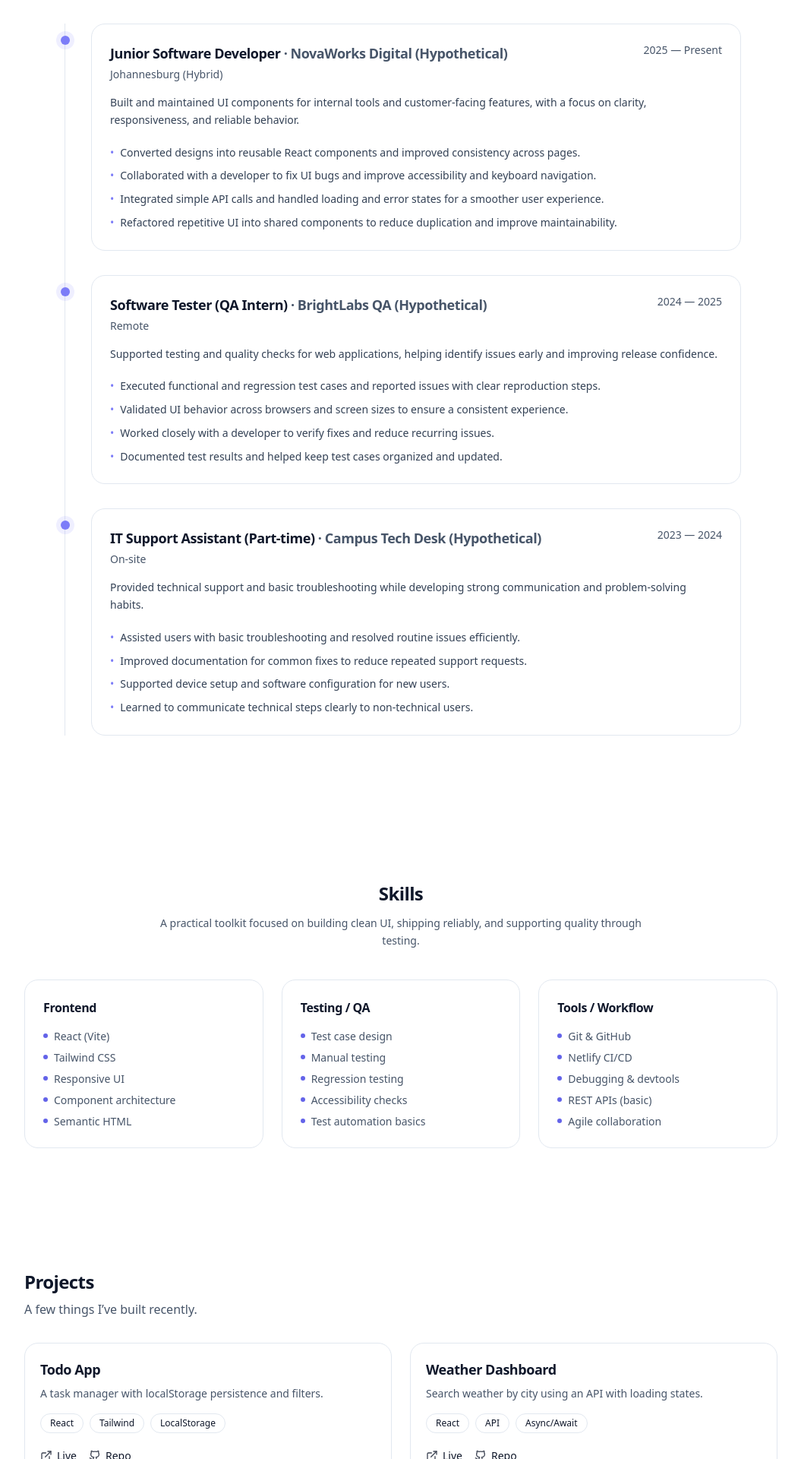
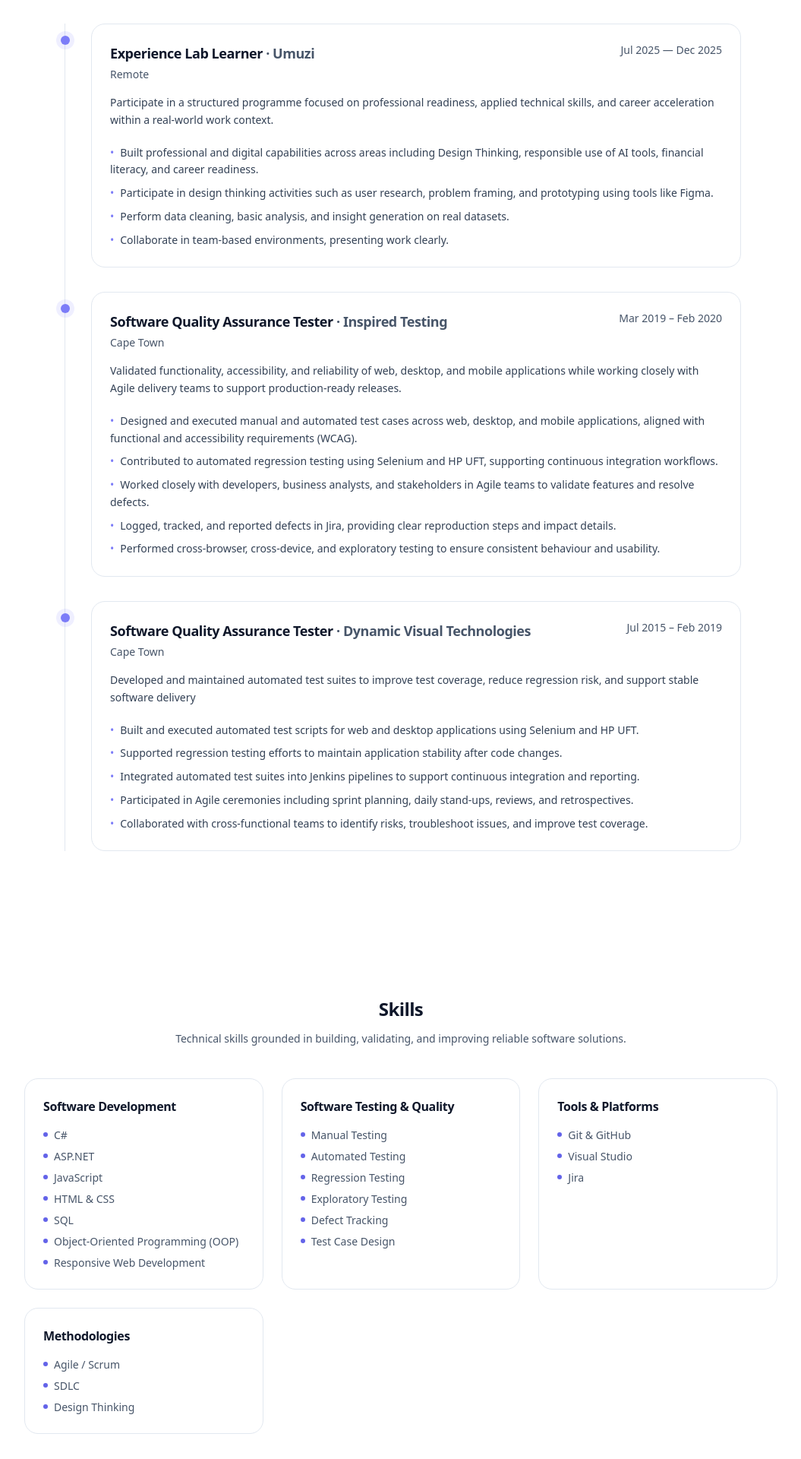
Before and after one commit to Tiego3/portfolio-react, a React (Vite) app: page / in a window 1280 px wide. Shown: the part 780-2700 px from the top of the page at 76% size, without its empty margins (112-1167 px from the left). Built offline with nearby package versions, Linux system fonts and the light colour scheme.

Commit message:
Added personal details.

```diff
--- a/index.html
+++ b/index.html
@@ -4,7 +4,7 @@
     <meta charset="UTF-8" />
     <link rel="icon" type="image/svg+xml" href="/vite.svg" />
     <meta name="viewport" content="width=device-width, initial-scale=1.0" />
-    <title>portfolio</title>
+    <title>Tiego Mathobela</title>
   </head>
   <body>
     <div id="root"></div>
--- a/src/components/About.jsx
+++ b/src/components/About.jsx
@@ -4,14 +4,16 @@ export default function About() {
       <div className="mx-auto max-w-3xl text-center">
         <h2 className="text-2xl font-bold md:text-3xl">About</h2>
         <p className="mt-3 text-sm muted">
-          Clear communication. Solid fundamentals. Consistent progress.
+          Clear communication. Solid fundamentals. Consistent progress. Problem-solving
         </p>
+      </div>
 
-        <p className="mt-8 text-slate-700 dark:text-slate-300 leading-relaxed text-base md:text-lg">
-          I’m a junior software developer focused on building clean, responsive
-          interfaces with a strong emphasis on structure, usability, and
-          maintainable code. I enjoy taking a problem, breaking it down, and
-          shipping a simple solution that feels polished.
+      {/* Body text: left aligned + justified */}
+      <div className="mx-auto mt-8 max-w-3xl text-justify">
+        <p className="mt-5 text-slate-700 dark:text-slate-300 leading-relaxed">
+          I’m a software developer with a Diploma in IT (Software Development) and hands-on experience in quality assurance.
+          I’ve worked with C#, ASP.NET, SQL, HTML, CSS, and JavaScript, and I bring a strong testing mindset from my background in manual and automated testing.
+          That experience shaped how I approach development: clear logic, clean code, and attention to real user behaviour. I’m comfortable collaborating in Agile teams, learning new tools quickly, and taking feedback seriously. My focus is growing as a developer while building a foundation in data science.
         </p>
 
         <p className="mt-5 text-slate-700 dark:text-slate-300 leading-relaxed">
@@ -19,25 +21,6 @@ export default function About() {
           to real projects, learn from experienced teammates, and grow through
           feedback, reviews, and hands-on delivery.
         </p>
-
-        {/* Keep these minimal for now — we’ll formalize in the Skills section */}
-        <div className="mt-8 flex flex-wrap justify-center gap-2">
-          {[
-            "React",
-            "JavaScript",
-            "Responsive UI",
-            "Component-based design",
-            "Git workflow",
-            "Testing basics",
-          ].map((tag) => (
-            <span
-              key={tag}
-              className="rounded-full border border-slate-200 px-3 py-1 text-xs text-slate-700 dark:border-slate-700 dark:text-slate-200"
-            >
-              {tag}
-            </span>
-          ))}
-        </div>
       </div>
     </section>
   );
--- a/src/components/Contact.jsx
+++ b/src/components/Contact.jsx
@@ -1,9 +1,9 @@
 import { useState } from "react";
 
 export default function Contact() {
-  const email = "yourname@email.com"; // <-- change this
-  const github = "https://github.com/yourusername"; // <-- change this
-  const linkedin = "https://www.linkedin.com/in/yourusername/"; // <-- change this
+  const email = "tiegomathobela@email.com";
+  const github = "https://github.com/Tiego3";
+  const linkedin = "https://www.linkedin.com/in/tiego-m/";
 
   const [copied, setCopied] = useState(false);
 
@@ -18,10 +18,12 @@ export default function Contact() {
   };
 
   return (
+
     <section id="contact" className="mx-auto max-w-5xl px-4 py-16">
+      <div className="text-center">
         <h2 className="text-2xl font-bold">Contact</h2>
 
-      <p className="mt-2 max-w-2xl text-slate-600 dark:text-slate-400">
+        <p className="mt-2 max-w-2x2 text-slate-600 dark:text-slate-400 text-center">
           If you’d like to chat about a role, a project, or collaboration, feel
           free to reach out. I’m open to junior / entry-level opportunities.
         </p>
@@ -123,6 +125,7 @@ export default function Contact() {
             </form>
           </div>
         </div>
+      </div>
     </section>
   );
 }
--- a/src/components/Experience.jsx
+++ b/src/components/Experience.jsx
@@ -1,44 +1,46 @@
 const experience = [
   {
-    title: "Junior Software Developer",
-    company: "NovaWorks Digital (Hypothetical)",
-    location: "Johannesburg (Hybrid)",
-    dates: "2025 — Present",
+    title: "Experience Lab Learner",
+    company: "Umuzi",
+    location: "Remote",
+    dates: "Jul 2025 — Dec 2025",
     summary:
-      "Built and maintained UI components for internal tools and customer-facing features, with a focus on clarity, responsiveness, and reliable behavior.",
+      "Participate in a structured programme focused on professional readiness, applied technical skills, and career acceleration within a real-world work context.",
     highlights: [
-      "Converted designs into reusable React components and improved consistency across pages.",
-      "Collaborated with a developer to fix UI bugs and improve accessibility and keyboard navigation.",
-      "Integrated simple API calls and handled loading and error states for a smoother user experience.",
-      "Refactored repetitive UI into shared components to reduce duplication and improve maintainability.",
+      "Built professional and digital capabilities across areas including Design Thinking, responsible use of AI tools, financial literacy, and career readiness.",
+      "Participate in design thinking activities such as user research, problem framing, and prototyping using tools like Figma.",
+      "Perform data cleaning, basic analysis, and insight generation on real datasets.",
+      "Collaborate in team-based environments, presenting work clearly.",
     ],
   },
   {
-    title: "Software Tester (QA Intern)",
-    company: "BrightLabs QA (Hypothetical)",
-    location: "Remote",
-    dates: "2024 — 2025",
+    title: "Software Quality Assurance Tester",
+    company: "Inspired Testing",
+    location: "Cape Town",
+    dates: "Mar 2019 – Feb 2020",
     summary:
-      "Supported testing and quality checks for web applications, helping identify issues early and improving release confidence.",
+      "Validated functionality, accessibility, and reliability of web, desktop, and mobile applications while working closely with Agile delivery teams to support production-ready releases.",
     highlights: [
-      "Executed functional and regression test cases and reported issues with clear reproduction steps.",
-      "Validated UI behavior across browsers and screen sizes to ensure a consistent experience.",
-      "Worked closely with a developer to verify fixes and reduce recurring issues.",
-      "Documented test results and helped keep test cases organized and updated.",
+      "Designed and executed manual and automated test cases across web, desktop, and mobile applications, aligned with functional and accessibility requirements (WCAG).",
+      "Contributed to automated regression testing using Selenium and HP UFT, supporting continuous integration workflows.",
+      "Worked closely with developers, business analysts, and stakeholders in Agile teams to validate features and resolve defects.",
+      "Logged, tracked, and reported defects in Jira, providing clear reproduction steps and impact details.",
+      "Performed cross-browser, cross-device, and exploratory testing to ensure consistent behaviour and usability.",
     ],
   },
   {
-    title: "IT Support Assistant (Part-time)",
-    company: "Campus Tech Desk (Hypothetical)",
-    location: "On-site",
-    dates: "2023 — 2024",
+    title: "Software Quality Assurance Tester",
+    company: "Dynamic Visual Technologies",
+    location: "Cape Town",
+    dates: "Jul 2015 – Feb 2019",
     summary:
-      "Provided technical support and basic troubleshooting while developing strong communication and problem-solving habits.",
+      "Developed and maintained automated test suites to improve test coverage, reduce regression risk, and support stable software delivery",
     highlights: [
-      "Assisted users with basic troubleshooting and resolved routine issues efficiently.",
-      "Improved documentation for common fixes to reduce repeated support requests.",
-      "Supported device setup and software configuration for new users.",
-      "Learned to communicate technical steps clearly to non-technical users.",
+      "Built and executed automated test scripts for web and desktop applications using Selenium and HP UFT.",
+      "Supported regression testing efforts to maintain application stability after code changes.",
+      "Integrated automated test suites into Jenkins pipelines to support continuous integration and reporting.",
+      "Participated in Agile ceremonies including sprint planning, daily stand-ups, reviews, and retrospectives.",
+      "Collaborated with cross-functional teams to identify risks, troubleshoot issues, and improve test coverage.",
     ],
   },
 ];
--- a/src/components/Footer.jsx
+++ b/src/components/Footer.jsx
@@ -4,7 +4,7 @@ export default function Footer() {
   return (
     <footer className="border-t border-slate-200 dark:border-slate-800">
       <div className="mx-auto flex max-w-5xl flex-col gap-2 px-4 py-8 text-sm text-slate-600 dark:text-slate-400 md:flex-row md:items-center md:justify-between">
-        <p>© {year} Your Name. All rights reserved.</p>
+        <p>© {year} Tiego Mathobela. All rights reserved.</p>
 
         <p className="text-slate-500 dark:text-slate-500">
           Built with React + Vite + Tailwind
--- a/src/components/Header.jsx
+++ b/src/components/Header.jsx
@@ -19,7 +19,7 @@ export default function Header() {
     <header className="sticky top-0 z-50 border-b border-slate-200 bg-white/80 backdrop-blur dark:border-slate-800 dark:bg-slate-950/80">
       <div className="mx-auto flex max-w-5xl items-center justify-between px-4 py-3">
         <a href="#top" className="font-semibold">
-          Your Name
+          Tiego Mathobela
         </a>
 
         <nav className="hidden gap-2 text-sm md:flex">
--- a/src/components/Hero.jsx
+++ b/src/components/Hero.jsx
@@ -5,7 +5,7 @@ export default function Hero() {
     <section id="top" className="container-x section-y">
       <div className="mx-auto max-w-3xl text-center">
         <h1 className="mt-3 text-4xl font-bold tracking-tight md:text-6xl">
-          Hi, I’m <span className="text-accent">Your Name</span>.
+          Hi, I’m <span className="text-accent">Tiego Mathobela</span>.
         </h1>
 
         <p className="mt-4 text-xl font-semibold text-slate-700 dark:text-slate-200">
@@ -13,8 +13,8 @@ export default function Hero() {
         </p>
 
         <p className="mt-6 text-lg text-slate-700 dark:text-slate-300">
-          I build clean, responsive web interfaces and enjoy turning ideas into
-          simple, usable products.
+         Software developer with a quality and testing background.
+         Open to opportunities where I can contribute to building impactful projects.
         </p>
 
         <div className="mt-5 flex flex-col items-center gap-4">
--- a/src/components/Projects.jsx
+++ b/src/components/Projects.jsx
@@ -50,9 +50,10 @@ function ProjectCard({ project }) {
 export default function Projects() {
   return (
     <section id="projects" className="mx-auto max-w-5xl px-4 py-16">
+      <div className="text-center">
         <h2 className="text-2xl font-bold">Projects</h2>
         <p className="mt-2 text-slate-600 dark:text-slate-400">
-        A few things I’ve built recently.
+          A few things I’ve built.
         </p>
 
         <div className="mt-8 grid gap-6 md:grid-cols-2">
@@ -60,6 +61,7 @@ export default function Projects() {
             <ProjectCard key={p.title} project={p} />
           ))}
         </div>
+      </div>
     </section>
   );
 }
--- a/src/components/Skills.jsx
+++ b/src/components/Skills.jsx
@@ -1,35 +1,47 @@
 const SKILL_CATEGORIES = [
   {
-    title: "Frontend",
+    title: "Software Development",
     items: [
-      "React (Vite)",
-      "Tailwind CSS",
-      "Responsive UI",
-      "Component architecture",
-      "Semantic HTML",
+      "C#",
+      "ASP.NET",
+      "JavaScript",
+      "HTML & CSS",
+      "SQL",
+      "Object-Oriented Programming (OOP)",
+      "Responsive Web Development",
     ],
   },
   {
-    title: "Testing / QA",
+    title: "Software Testing & Quality",
     items: [
-      "Test case design",
-      "Manual testing",
-      "Regression testing",
-      "Accessibility checks",
-      "Test automation basics",
+      "Manual Testing",
+      "Automated Testing",
+      "Regression Testing",
+      "Exploratory Testing",
+      "Defect Tracking",
+      "Test Case Design",
+    ],
+  },
+
+  {
+    title: "Tools & Platforms",
+    items: [
+      "Git & GitHub",
+      "Visual Studio",
+      "Jira",
     ],
   },
   {
-    title: "Tools / Workflow",
+    title: "Methodologies",
     items: [
-      "Git & GitHub",
-      "Netlify CI/CD",
-      "Debugging & devtools",
-      "REST APIs (basic)",
-      "Agile collaboration",
+      "Agile / Scrum",
+      "SDLC",
+      "Design Thinking",
+
     ],
   },
 ];
+
 
 function SkillsCard({ title, items }) {
   return (
@@ -58,8 +70,7 @@ export default function Skills() {
         <div className="mx-auto max-w-2xl text-center">
           <h2 className="text-2xl font-semibold tracking-tight">Skills</h2>
           <p className="mt-3 text-sm leading-relaxed text-slate-600 dark:text-slate-300">
-            A practical toolkit focused on building clean UI, shipping reliably, and
-            supporting quality through testing.
+            Technical skills grounded in building, validating, and improving reliable software solutions.
           </p>
         </div>
 
--- a/src/components/TypingRole.jsx
+++ b/src/components/TypingRole.jsx
@@ -3,7 +3,7 @@ import { useEffect, useMemo, useState } from "react";
 const DEFAULT_ROLES = [
   "Software Developer",
   "Software Tester",
-  "Aspiring Data Scientist",
+
 ];
 
 function usePrefersReducedMotion() {
--- a/src/data/projects.js
+++ b/src/data/projects.js
@@ -1,23 +1,17 @@
 export const projects = [
   {
-    title: "Todo App",
-    description: "A task manager with localStorage persistence and filters.",
-    tech: ["React", "Tailwind", "LocalStorage"],
-    live: "https://your-live-link.com",
-    repo: "https://github.com/yourname/todo-app",
+    title: "Disaster Alleviation Web App",
+    description: "A comprehensive web-based platform designed to streamline disaster relief operations by managing donations, volunteers, and resource allocation with complete transparency.",
+    tech: ["ASP.NET Core", "Razor Pages", "Entity Framework Core", "SQL Server", "ASP.NET Identity", "Bootstrap", "JavaScript"],
+    live: "#",
+    repo: "https://github.com/Tiego3/DisasterAlleviation",
   },
-  {
-    title: "Weather Dashboard",
-    description: "Search weather by city using an API with loading states.",
-    tech: ["React", "API", "Async/Await"],
-    live: "https://your-live-link.com",
-    repo: "https://github.com/yourname/weather-app",
-  },
+
   {
     title: "Portfolio Website",
     description: "My personal portfolio with dark mode and project cards.",
     tech: ["React", "Vite", "Tailwind"],
-    live: "https://your-live-link.com",
-    repo: "https://github.com/yourname/portfolio",
+    live: "https://tiegomathobela.com",
+    repo: "https://github.com/Tiego3/portfolio-react",
   },
 ];
```
Also changed, not shown: 1 other file (tests, documents, lock files or other folders). Lines whose indentation alone changed are shown as unchanged.
